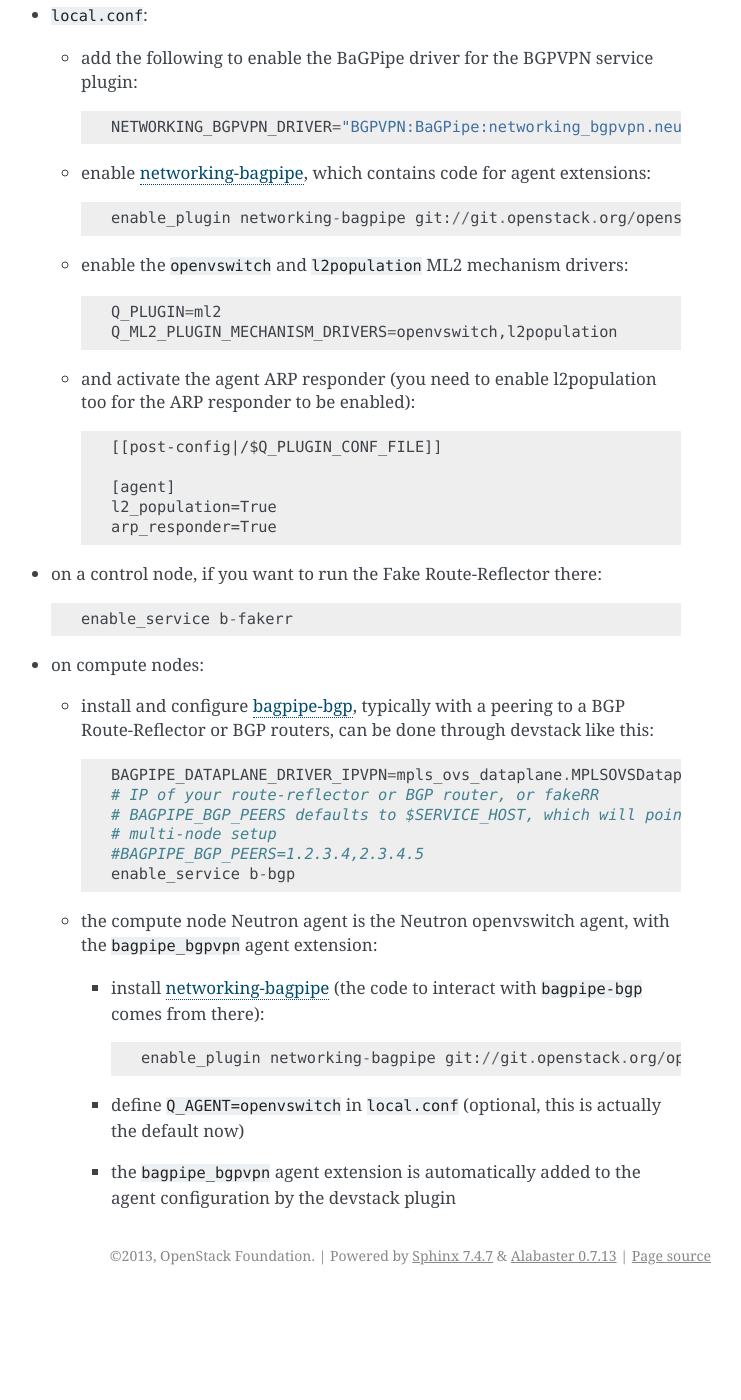
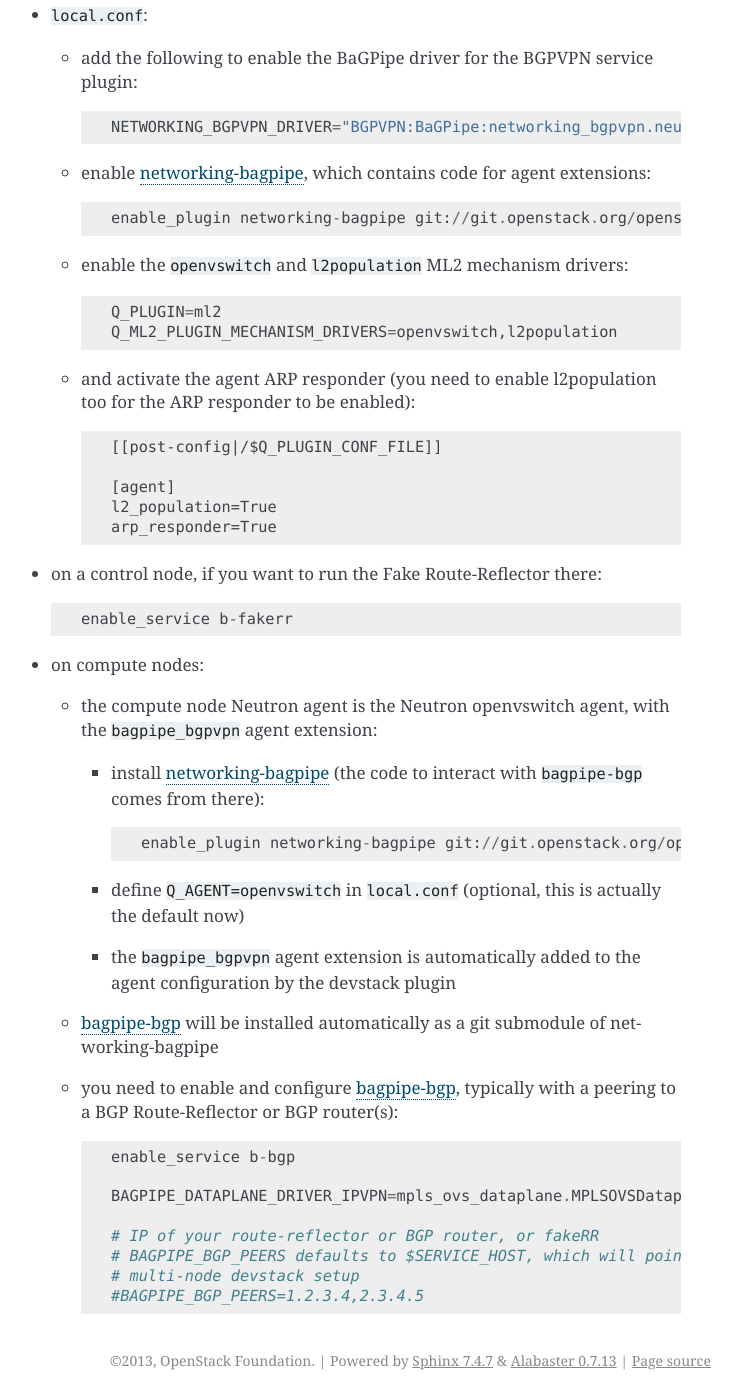
Before and after one commit to openstack/networking-bgpvpn, a Sphinx documentation site: the page built from doc/source/bagpipe/index.rst, in a window 1280 px wide and 1400 px high, scrolled down 1410 px. Shown: the whole window, without its empty margins (399-1140 px from the left). Built offline with Sphinx 7.4.7, drawn with Linux system fonts in a browser that asks for light colours; before the commit the page ends 2705 px from its top, so only the background shows below that; some of the changed lines change nothing that is shown.

Commit message:
Update bagpipe driver documentation
Small change to reflect the fact that bagpipe-bgp is installed
as a git submodule of networking-bagpipe.

Change-Id: I96b6e8f9d6cb1d3f896608fb822f04d2d0637bc8

```diff
--- a/doc/source/bagpipe/index.rst
+++ b/doc/source/bagpipe/index.rst
@@ -89,16 +89,6 @@
 
 * on compute nodes:
 
-  * install and configure bagpipe-bgp_, typically with a peering to a BGP Route-Reflector or BGP routers, can be done through devstack
-    like this::
-
-        BAGPIPE_DATAPLANE_DRIVER_IPVPN=mpls_ovs_dataplane.MPLSOVSDataplaneDriver
-        # IP of your route-reflector or BGP router, or fakeRR
-        # BAGPIPE_BGP_PEERS defaults to $SERVICE_HOST, which will point to the controller in a
-        # multi-node setup
-        #BAGPIPE_BGP_PEERS=1.2.3.4,2.3.4.5
-        enable_service b-bgp
-
   * the compute node Neutron agent is the Neutron openvswitch agent, with the ``bagpipe_bgpvpn`` agent extension:
 
     * install networking-bagpipe_  (the code to interact with ``bagpipe-bgp`` comes from there)::
@@ -109,5 +99,18 @@
 
     * the ``bagpipe_bgpvpn`` agent extension is automatically added to the agent configuration by the devstack plugin
 
+  * bagpipe-bgp_ will be installed automatically as a git submodule of networking-bagpipe
+
+  * you need to enable and configure bagpipe-bgp_, typically with a peering to a BGP Route-Reflector or BGP router(s)::
+
+        enable_service b-bgp
+
+        BAGPIPE_DATAPLANE_DRIVER_IPVPN=mpls_ovs_dataplane.MPLSOVSDataplaneDriver
+
+        # IP of your route-reflector or BGP router, or fakeRR
+        # BAGPIPE_BGP_PEERS defaults to $SERVICE_HOST, which will point to the controller in a
+        # multi-node devstack setup
+        #BAGPIPE_BGP_PEERS=1.2.3.4,2.3.4.5
+
 .. _bagpipe-bgp: https://github.com/Orange-OpenSource/bagpipe-bgp
 .. _networking-bagpipe: https://github.com/openstack/networking-bagpipe
```
